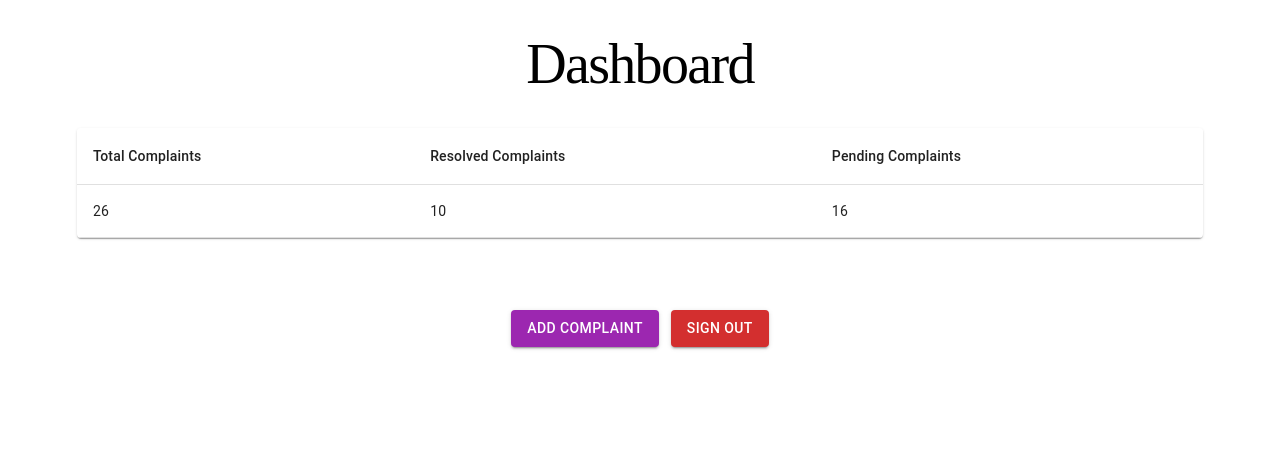
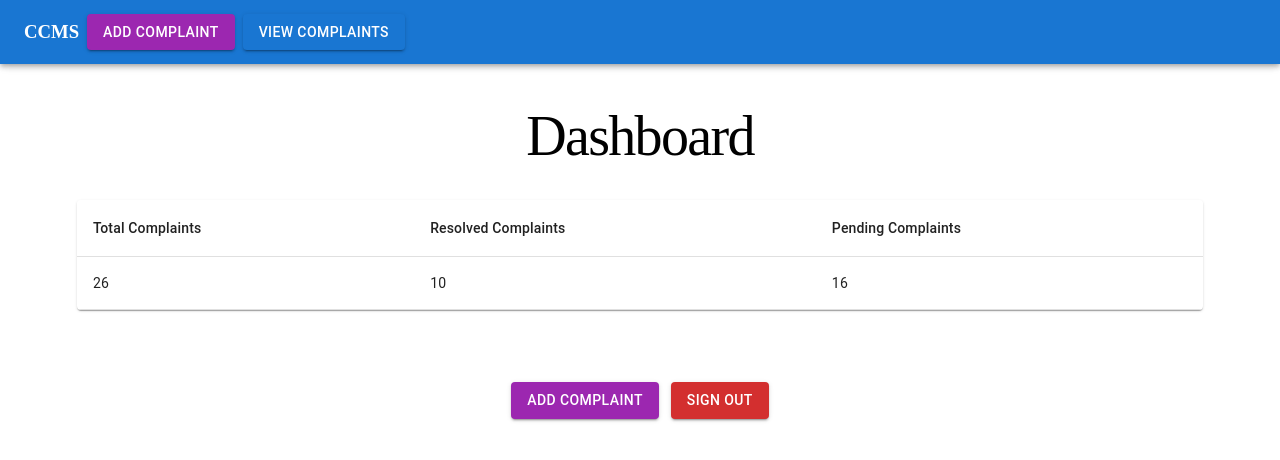
Before and after one commit to adiithy10/project, a React app: page /StudentDashboard in a window 1280 px wide. Shown: the top 460 px of the page. Built offline with nearby package versions, Linux system fonts and the light colour scheme; the HTML template or start-up script is replaced by a standard one.

Commit message:
Update App.jsx

```diff
--- a/src/Components/AddComplaint.jsx
+++ b/src/Components/AddComplaint.jsx
@@ -1,5 +1,6 @@
 import { Button, MenuItem, TextField } from '@mui/material'
 import React, {useState} from 'react'
+import NavBar from './NavBar'
 
 const AddComplaint = () => {
 
@@ -19,6 +20,7 @@ const AddComplaint = () => {
     }
   return (
     <div>
+        <NavBar/>
         <br /><br /><br /><br />
         <h3>Complaint Form</h3>
         <TextField label="Complaint Title" variant="outlined"  /><br /><br />
--- a/src/Components/ComplainList.jsx
+++ b/src/Components/ComplainList.jsx
@@ -1,5 +1,6 @@
 import { Table, TableBody, TableCell, TableContainer, TableHead, TableRow } from '@mui/material'
 import React , {useState} from 'react'
+import NavBar from './NavBar'
 
 
 const ComplainList = () => {
@@ -26,6 +27,7 @@ const ComplainList = () => {
 
     return (
         <div>
+            <NavBar/>
             <h3>Complaint List</h3>
             <TableContainer>
                 <Table>
--- a/src/Components/StudentDashboard.jsx
+++ b/src/Components/StudentDashboard.jsx
@@ -8,10 +8,12 @@ import TableHead from '@mui/material/TableHead';
 import TablePagination from '@mui/material/TablePagination';
 import TableRow from '@mui/material/TableRow';
 import Button from '@mui/material/Button';
+import NavBar from './NavBar';
 
 const StudentDashboard = () => {
   return (
     <div>
+      <NavBar/>
         <h1>Dashboard</h1>
            <Paper sx={{ width: '100%', overflow: 'hidden' }}>
       <TableContainer sx={{ maxHeight: 440 }}>
```
